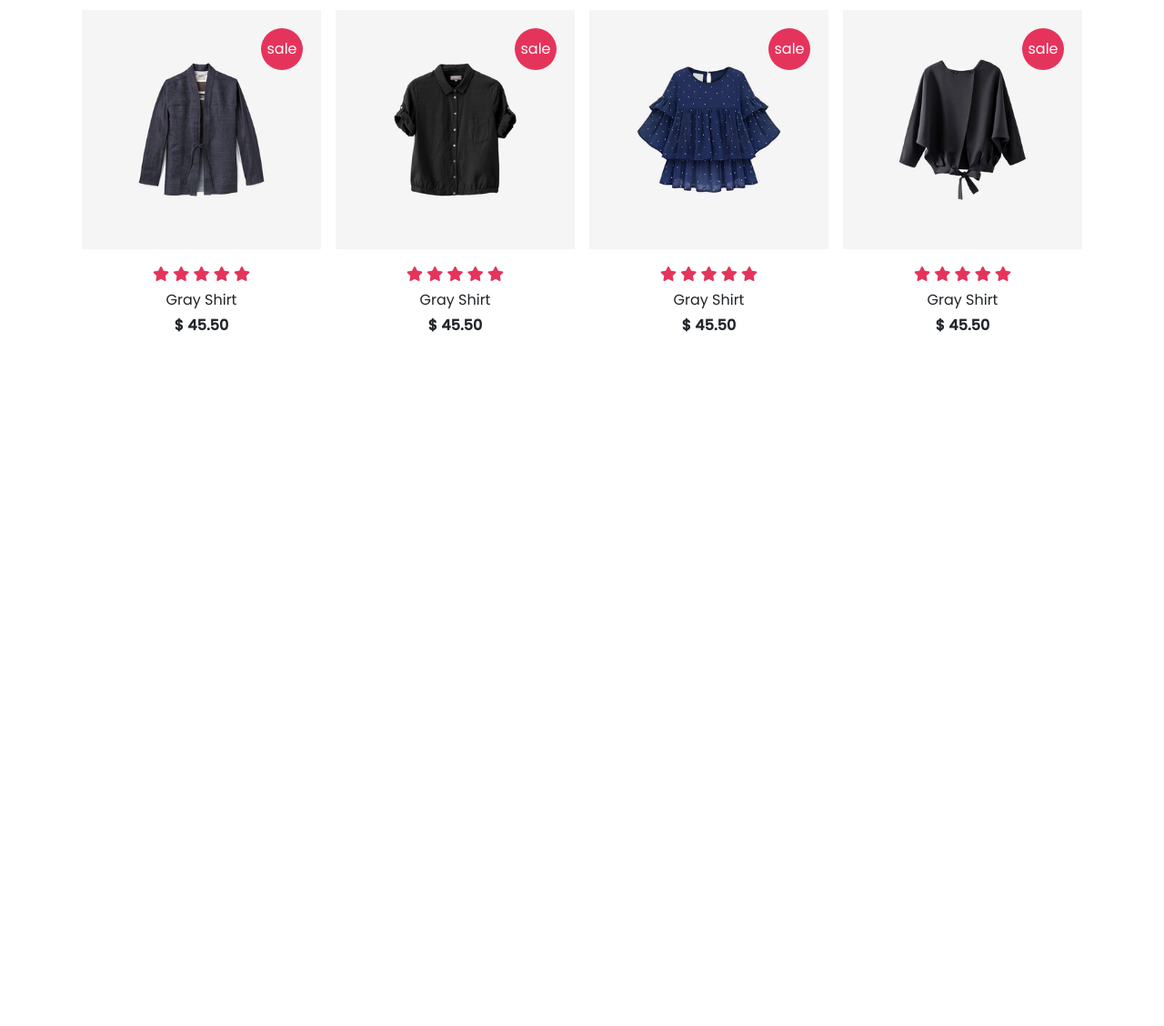
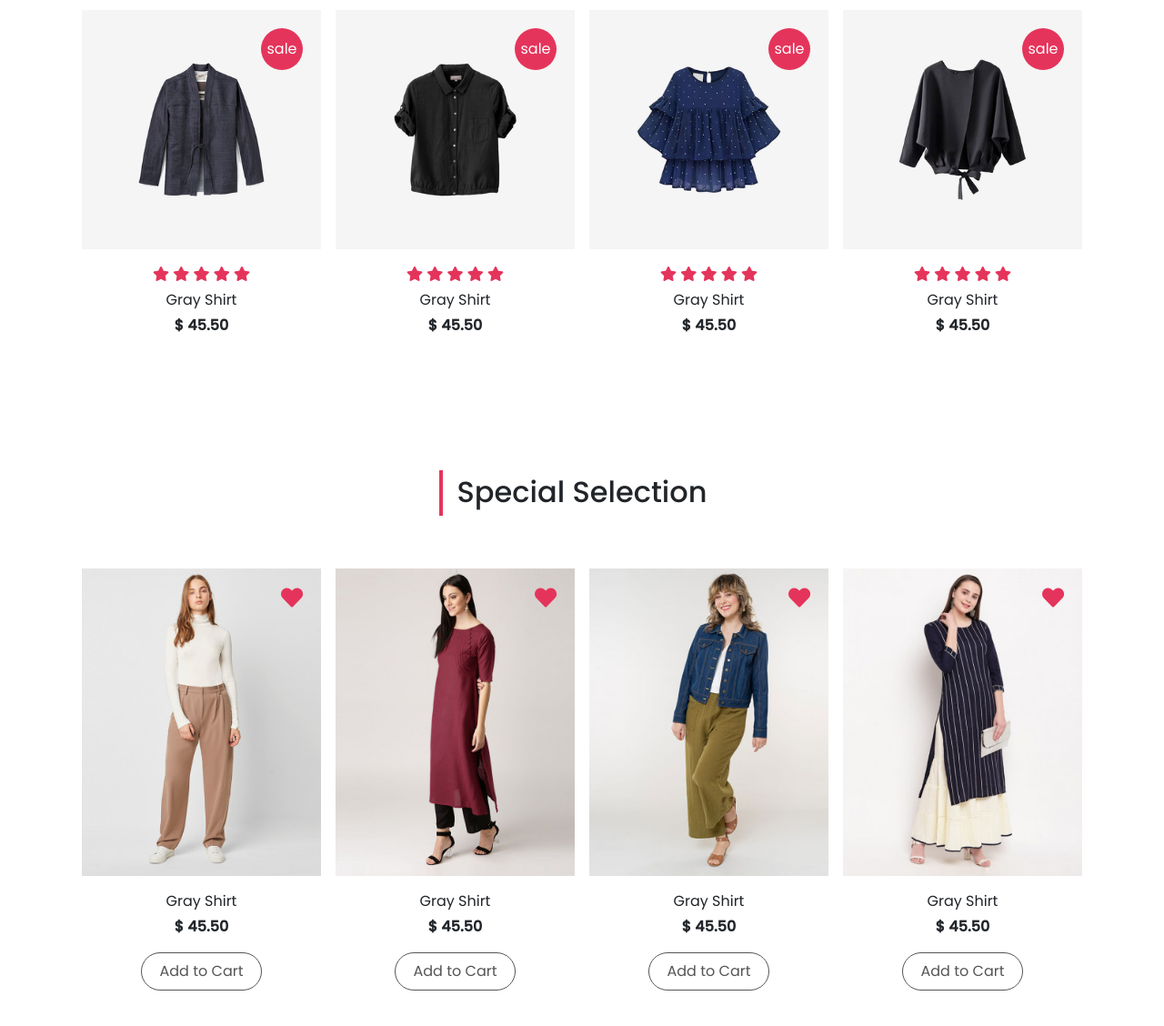
Before and after one commit to melihhopa633/e-commerce-with-heavy-bootstrap, a plain HTML site: page index.html in a window 1280 px wide. Shown: the part 1432-2560 px from the top of the page at 91% size. Before the commit the page ends 1858 px from the top, so only its background shows below. Drawn offline with nearby package versions, Linux system fonts and the light colour scheme; a web font is replaced by a local one.

Commit message:
yüklemek istediğiniz dosya açıklaması

```diff
--- a/css/main.css
+++ b/css/main.css
@@ -106,8 +106,20 @@ body {
 
 }
 
-
-
+/* special */
+.special-img span{
+  top: 20px;
+  right: 20px;
+}
+.special-list .btn{
+  padding: 8px 20px !important;
+}
+.special-img img{
+  transition: all 0.3s ease;
+}
+.special-img:hover img{
+  transform: scale(1.2);
+}
 
 
 /* media queries */
--- a/index.html
+++ b/index.html
@@ -43,19 +43,19 @@
             <div class="collapse navbar-collapse order-lg-1" id="navMenu">
                 <ul class="navbar-nav mx-auto text-center">
                     <li class="nav-item">
-                        <a href="#header" class="nav-link text-uppercase text-dark px-2 py-2 ">home</a>
+                        <a href="#header" class="nav-link text-uppercase text-dark px-2 py-2">home</a>
                     </li>
                     <li class="nav-item">
-                        <a href="#collection" class="nav-link text-uppercase text-dark px-2 py-2 ">collection</a>
+                        <a href="#collection" class="nav-link text-uppercase text-dark px-2 py-2">collection</a>
                     </li>
                     <li class="nav-item">
-                        <a href="#specials" class="nav-link text-uppercase text-dark px-2 py-2 ">specials</a>
+                        <a href="#specials" class="nav-link text-uppercase text-dark px-2 py-2">specials</a>
                     </li>
                     <li class="nav-item">
-                        <a href="#blogs" class="nav-link text-uppercase text-dark px-2 py-2 ">blogs</a>
+                        <a href="#blogs" class="nav-link text-uppercase text-dark px-2 py-2">blogs</a>
                     </li>
                     <li class="nav-item">
-                        <a href="#aboutus" class="nav-link text-uppercase text-dark px-2 py-2 ">aboutus</a>
+                        <a href="#aboutus" class="nav-link text-uppercase text-dark px-2 py-2">aboutus</a>
                     </li>
                     <li class="nav-item">
                         <a href="#popular" class="nav-link text-uppercase text-dark px-2 py-2 border-0">popular</a>
@@ -67,14 +67,14 @@
     <!-- end of navbar -->
 
     <!-- header -->
-    <header id="header" class="vh-100 carousel slide" data-bs-ride="carousel" style="padding-top: 104px;">
+    <header id="header" class="vh-100 carousel slide" data-bs-ride="carousel" style="padding-top: 104px">
         <div class="container h-100 d-flex align-items-center carousel-inner">
             <div class="text-center carousel-item active">
                 <h2 class="text-capitalize text-white">best collection</h2>
                 <h1 class="text-uppercase py-2 fw-bold text-white">new arrivals</h1>
                 <a href="#" class="btn mt-3 text-uppercase">shop now</a>
             </div>
-            <div class="text-center carousel-item ">
+            <div class="text-center carousel-item">
                 <h2 class="text-capitalize text-white">best price & offer</h2>
                 <h1 class="text-uppercase py-2 fw-bold text-white">new season</h1>
                 <a href="#" class="btn mt-3 text-uppercase">buy now</a>
@@ -99,16 +99,24 @@
 
             <div class="row g-0">
                 <div class="d-flex flex-wrap justify-content-center mt-5 filter-button-group">
-                    <button type="button" data-filter="*" class="btn m-2 text-dark active-filter-btn">All</button>
-                    <button type="button" data-filter=".best" class="btn m-2 text-dark">Best Sellers</button>
-                    <button type="button" data-filter=".feat" class="btn m-2 text-dark">Featured</button>
-                    <button type="button" data-filter=".new" class="btn m-2 text-dark">New Arrival</button>
+                    <button type="button" data-filter="*" class="btn m-2 text-dark active-filter-btn">
+                        All
+                    </button>
+                    <button type="button" data-filter=".best" class="btn m-2 text-dark">
+                        Best Sellers
+                    </button>
+                    <button type="button" data-filter=".feat" class="btn m-2 text-dark">
+                        Featured
+                    </button>
+                    <button type="button" data-filter=".new" class="btn m-2 text-dark">
+                        New Arrival
+                    </button>
                 </div>
 
                 <div class="collection-list mt-4 row gx-0 gy-3">
                     <div class="col-md-6 col-lg-4 col-xl-3 p-2 best">
                         <div class="collection-img position-relative">
-                            <img src="./images/c_formal_gray_shirt.png" class="w-100">
+                            <img src="./images/c_formal_gray_shirt.png" class="w-100" />
                             <span
                                 class="position-absolute bg-primary d-flex text-white align-items-center justify-content-center">sale</span>
                         </div>
@@ -123,11 +131,10 @@
                             <p class="text-capitalize my-1">gray shirt</p>
                             <span class="fw-bold">$ 45.50</span>
                         </div>
-
                     </div>
                     <div class="col-md-6 col-lg-4 col-xl-3 p-2 feat">
                         <div class="collection-img position-relative">
-                            <img src="./images/c_pant_girl.png" class="w-100">
+                            <img src="./images/c_pant_girl.png" class="w-100" />
                             <span
                                 class="position-absolute bg-primary d-flex text-white align-items-center justify-content-center">sale</span>
                         </div>
@@ -142,11 +149,10 @@
                             <p class="text-capitalize my-1">gray shirt</p>
                             <span class="fw-bold">$ 45.50</span>
                         </div>
-
                     </div>
                     <div class="col-md-6 col-lg-4 col-xl-3 p-2 new">
                         <div class="collection-img position-relative">
-                            <img src="./images/c_polo-shirt.png" class="w-100">
+                            <img src="./images/c_polo-shirt.png" class="w-100" />
                             <span
                                 class="position-absolute bg-primary d-flex text-white align-items-center justify-content-center">sale</span>
                         </div>
@@ -161,11 +167,10 @@
                             <p class="text-capitalize my-1">gray shirt</p>
                             <span class="fw-bold">$ 45.50</span>
                         </div>
-
                     </div>
                     <div class="col-md-6 col-lg-4 col-xl-3 p-2 best">
                         <div class="collection-img position-relative">
-                            <img src="./images/c_shirt-girl.png" class="w-100">
+                            <img src="./images/c_shirt-girl.png" class="w-100" />
                             <span
                                 class="position-absolute bg-primary d-flex text-white align-items-center justify-content-center">sale</span>
                         </div>
@@ -180,11 +185,10 @@
                             <p class="text-capitalize my-1">gray shirt</p>
                             <span class="fw-bold">$ 45.50</span>
                         </div>
-
                     </div>
                     <div class="col-md-6 col-lg-4 col-xl-3 p-2 feat">
                         <div class="collection-img position-relative">
-                            <img src="./images/c_t-shirt_men.png" class="w-100">
+                            <img src="./images/c_t-shirt_men.png" class="w-100" />
                             <span
                                 class="position-absolute bg-primary d-flex text-white align-items-center justify-content-center">sale</span>
                         </div>
@@ -199,11 +203,10 @@
                             <p class="text-capitalize my-1">gray shirt</p>
                             <span class="fw-bold">$ 45.50</span>
                         </div>
-
                     </div>
                     <div class="col-md-6 col-lg-4 col-xl-3 p-2 new">
                         <div class="collection-img position-relative">
-                            <img src="./images/c_tunic-shirt_girl.png" class="w-100">
+                            <img src="./images/c_tunic-shirt_girl.png" class="w-100" />
                             <span
                                 class="position-absolute bg-primary d-flex text-white align-items-center justify-content-center">sale</span>
                         </div>
@@ -218,11 +221,10 @@
                             <p class="text-capitalize my-1">gray shirt</p>
                             <span class="fw-bold">$ 45.50</span>
                         </div>
-
                     </div>
                     <div class="col-md-6 col-lg-4 col-xl-3 p-2 best">
                         <div class="collection-img position-relative">
-                            <img src="./images/c_undershirt.png" class="w-100">
+                            <img src="./images/c_undershirt.png" class="w-100" />
                             <span
                                 class="position-absolute bg-primary d-flex text-white align-items-center justify-content-center">sale</span>
                         </div>
@@ -237,11 +239,10 @@
                             <p class="text-capitalize my-1">gray shirt</p>
                             <span class="fw-bold">$ 45.50</span>
                         </div>
-
                     </div>
                     <div class="col-md-6 col-lg-4 col-xl-3 p-2 feat">
                         <div class="collection-img position-relative">
-                            <img src="./images/c_western-shirt.png" class="w-100">
+                            <img src="./images/c_western-shirt.png" class="w-100" />
                             <span
                                 class="position-absolute bg-primary d-flex text-white align-items-center justify-content-center">sale</span>
                         </div>
@@ -256,19 +257,77 @@
                             <p class="text-capitalize my-1">gray shirt</p>
                             <span class="fw-bold">$ 45.50</span>
                         </div>
-
                     </div>
                 </div>
-
             </div>
         </div>
     </section>
     <!-- end of collection -->
 
+    <!-- special products -->
+    <section id="special" class="py-5">
+        <div class="container">
+            <div class="title text-center py-5">
+                <h2 class="position-relative d-inline-block">Special Selection</h2>
+            </div>
 
-
-
-
+            <div class="special-list row g-0">
+                <div class="col-md-6 col-lg-4 col-xl-3 p-2">
+                    <div class="special-img position-relative overflow-hidden">
+                        <img src="./images/special_product_1.jpg" class="w-100" />
+                        <span class="position-absolute d-flex align-items-center text-primary fs-4">
+                            <i class="fas fa-heart"></i>
+                        </span>
+                    </div>
+                    <div class="text-center">
+                        <p class="text-capitalize mt-3 mb-1">gray shirt</p>
+                        <span class="fw-bold d-block">$ 45.50</span>
+                        <a href="#" class="btn btn-primary mt-3">Add to Cart</a>
+                    </div>
+                </div>
+                <div class="col-md-6 col-lg-4 col-xl-3 p-2">
+                    <div class="special-img position-relative overflow-hidden">
+                        <img src="./images/special_product_2.jpg" class="w-100" />
+                        <span class="position-absolute d-flex align-items-center text-primary fs-4">
+                            <i class="fas fa-heart"></i>
+                        </span>
+                    </div>
+                    <div class="text-center">
+                        <p class="text-capitalize mt-3 mb-1">gray shirt</p>
+                        <span class="fw-bold d-block">$ 45.50</span>
+                        <a href="#" class="btn btn-primary mt-3">Add to Cart</a>
+                    </div>
+                </div>
+                <div class="col-md-6 col-lg-4 col-xl-3 p-2">
+                    <div class="special-img position-relative overflow-hidden">
+                        <img src="./images/special_product_3.jpg" class="w-100" />
+                        <span class="position-absolute d-flex align-items-center text-primary fs-4">
+                            <i class="fas fa-heart"></i>
+                        </span>
+                    </div>
+                    <div class="text-center">
+                        <p class="text-capitalize mt-3 mb-1">gray shirt</p>
+                        <span class="fw-bold d-block">$ 45.50</span>
+                        <a href="#" class="btn btn-primary mt-3">Add to Cart</a>
+                    </div>
+                </div>
+                <div class="col-md-6 col-lg-4 col-xl-3 p-2">
+                    <div class="special-img position-relative overflow-hidden">
+                        <img src="./images/special_product_4.jpg" class="w-100" />
+                        <span class="position-absolute d-flex align-items-center text-primary fs-4">
+                            <i class="fas fa-heart"></i>
+                        </span>
+                    </div>
+                    <div class="text-center">
+                        <p class="text-capitalize mt-3 mb-1">gray shirt</p>
+                        <span class="fw-bold d-block">$ 45.50</span>
+                        <a href="#" class="btn btn-primary mt-3">Add to Cart</a>
+                    </div>
+                </div>
+            </div>
+        </div>
+    </section>
+    <!-- end of the special products -->
 
     <!-- jquery -->
     <script src="js/jquery-3.6.0.js"></script>
--- a/js/script.js
+++ b/js/script.js
@@ -5,6 +5,8 @@ var $grid = $(".collection-list").isotope({
 
 $(".filter-button-group").on("click", "button", function () {
   var filterValue = $(this).attr("data-filter");
+  resetFilterBtns();
+  $(this).addClass("active-filter-btn");
   $grid.isotope({ filter: filterValue });
 });
 
```
